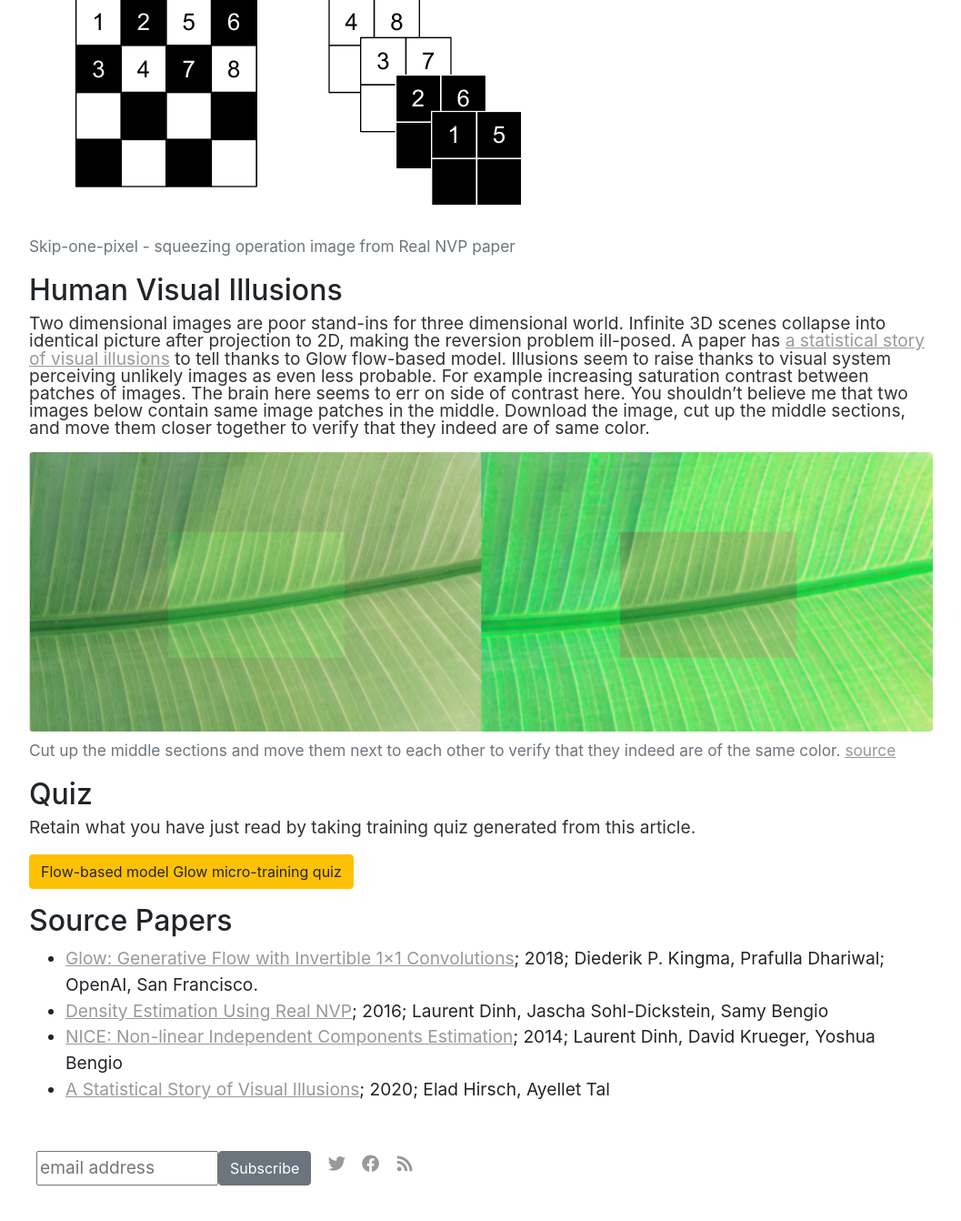
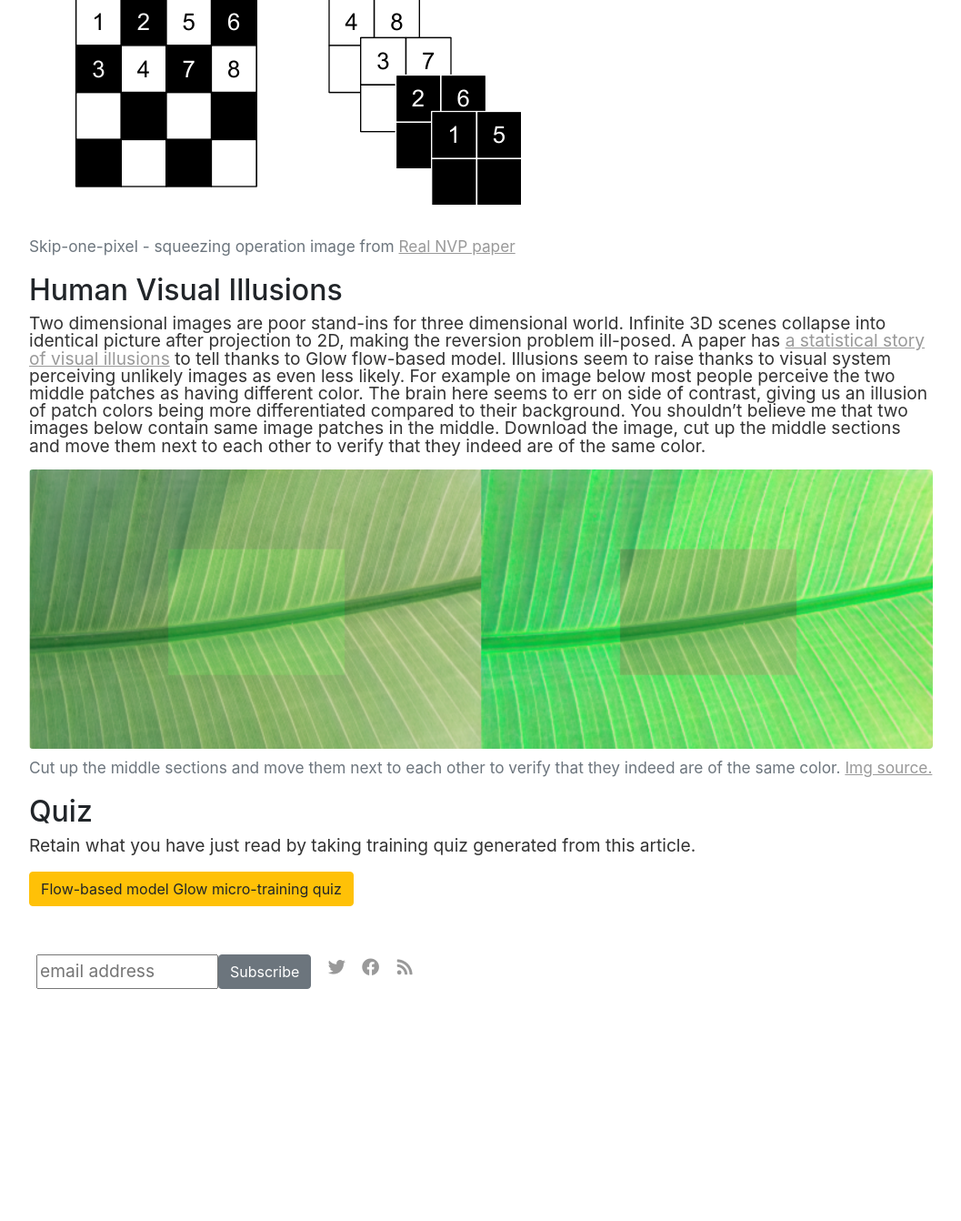
Before and after one commit to vackosar/vackosar.github.io, a Jekyll site: the page built from _posts/2020-06-19-glow-the-representations-must-flow.md, in a window 1280 px wide and 1400 px high, scrolled down 2673 px. Shown: the top 1342 px of the window at 91% size, without its empty margins (111-1168 px from the left). Built offline with Jekyll 4.4.1, drawn with Linux system fonts in a browser that asks for light colours; nearby versions of some CDN libraries; library files that are not in the unit come from our copies; comment, search, counter and statistics services are not loaded; after the commit the page ends 3912 px from its top, so only the background shows below that; some of the changed text lies outside the part shown.

Commit message:
flow-based model

```diff
--- a/_posts/2020-06-19-glow-the-representations-must-flow.md
+++ b/_posts/2020-06-19-glow-the-representations-must-flow.md
@@ -11,8 +11,8 @@
 <script src="https://polyfill.io/v3/polyfill.min.js?features=es6"></script>
 <script id="MathJax-script" async src="https://cdn.jsdelivr.net/npm/mathjax@3/es5/tex-mml-chtml.js"></script>
 
-Flow-based models are the odd machines in the corner of the neural network laboratory capable of calculating the exact log-likelihood of any provided sample.
-Discover their arcane qualities on a representative example of [Glow from OpenAI](https://d4mucfpksywv.cloudfront.net/research-covers/glow/paper/glow.pdf) and its ability to [unveil secrets of human visual illusions](https://arxiv.org/pdf/2005.08772v1.pdf).
+Flow-based models are the odd machines in the corner of the neural network laboratory capable of calculating the exact log-likelihood for every sample.
+Discover their arcane qualities on a representative example of [OpenAI's Glow](https://d4mucfpksywv.cloudfront.net/research-covers/glow/paper/glow.pdf) and its ability to [unveil secrets of visual illusions](https://arxiv.org/pdf/2005.08772v1.pdf).
 
 
 <figure class="figure">
@@ -81,7 +81,7 @@
         class="figure-img img-fluid rounded"
         src="https://raw.githubusercontent.com/vackosar/vackosar.github.io/master/images/glow-masking.png"
         alt="Skip-one-pixel - squeezing operation from Real NVP paper"/>
-    <figcaption class="figure-caption">Skip-one-pixel - squeezing operation image from Real NVP paper</figcaption>
+    <figcaption class="figure-caption">Skip-one-pixel - squeezing operation image from <a href="https://arxiv.org/pdf/1605.08803.pdf">Real NVP paper</a></figcaption>
 </figure>
 
 
@@ -89,17 +89,18 @@
 
 Two dimensional images are poor stand-ins for three dimensional world. Infinite 3D scenes collapse into identical picture after projection to 2D, making the reversion problem ill-posed.
 A paper has [a statistical story of visual illusions](https://arxiv.org/pdf/2005.08772v1.pdf) to tell thanks to Glow flow-based model.
-Illusions seem to raise thanks to visual system perceiving unlikely images as even less probable. For example increasing saturation contrast between patches of images.
-The brain here seems to err on side of contrast here.
+Illusions seem to raise thanks to visual system perceiving unlikely images as even less likely.
+For example on image below most people perceive the two middle patches as having different color.
+The brain here seems to err on side of contrast, giving us an illusion of patch colors being more differentiated compared to their background.
 You shouldn't believe me that two images below contain same image patches in the middle.
-Download the image, cut up the middle sections, and move them closer together to verify that they indeed are of same color.
+Download the image, cut up the middle sections and move them next to each other to verify that they indeed are of the same color.
 
 <figure class="figure">
     <img
         class="figure-img img-fluid rounded"
         src="https://raw.githubusercontent.com/vackosar/vackosar.github.io/master/images/glow-illusion.png"
         alt='Visual illusion from paper "A Statistical Story of Visual Illusions".'/>
-    <figcaption class="figure-caption">Cut up the middle sections and move them next to each other to verify that they indeed are of the same color. <a href="https://arxiv.org/pdf/2005.08772v1.pdf)">source</a></figcaption>
+    <figcaption class="figure-caption">Cut up the middle sections and move them next to each other to verify that they indeed are of the same color. <a href="https://arxiv.org/pdf/2005.08772v1.pdf)">Img source.</a></figcaption>
 </figure>
 
 
@@ -108,11 +109,3 @@
 Retain what you have just read by taking training quiz generated from this article.<br>
 <br>
 <a class="btn btn-warning" style="text-decoration: none;" href="https://quizrecall.com/study/public-test?store_id=b9a650a9-28c5-41c6-b5d0-cceb2c0988df">Flow-based model Glow micro-training quiz</a>
-
-
-## Source Papers
-
-- [Glow: Generative Flow with Invertible 1×1 Convolutions](https://d4mucfpksywv.cloudfront.net/research-covers/glow/paper/glow.pdf); 2018; Diederik P. Kingma, Prafulla Dhariwal; OpenAI, San Francisco.
-- [Density Estimation Using Real NVP](https://arxiv.org/pdf/1605.08803.pdf); 2016; Laurent Dinh, Jascha Sohl-Dickstein, Samy Bengio
-- [NICE: Non-linear Independent Components Estimation](https://arxiv.org/pdf/1410.8516.pdf); 2014; Laurent Dinh, David Krueger, Yoshua Bengio
-- [A Statistical Story of Visual Illusions](https://arxiv.org/pdf/2005.08772v1.pdf); 2020; Elad Hirsch, Ayellet Tal
```
Also changed, not shown: other parts of _posts/2020-06-19-glow-the-representations-must-flow.md (+1 -1 lines).
